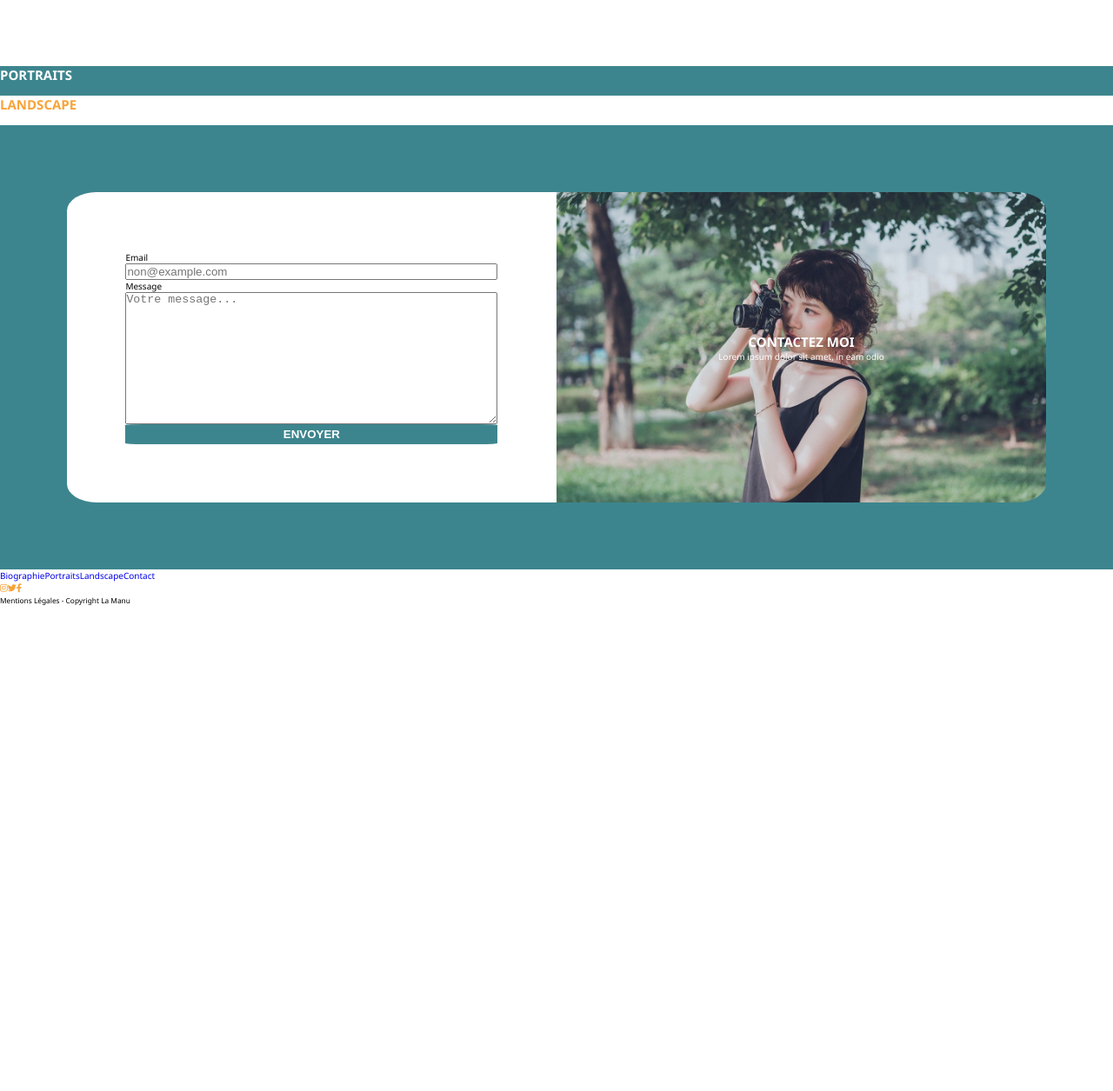
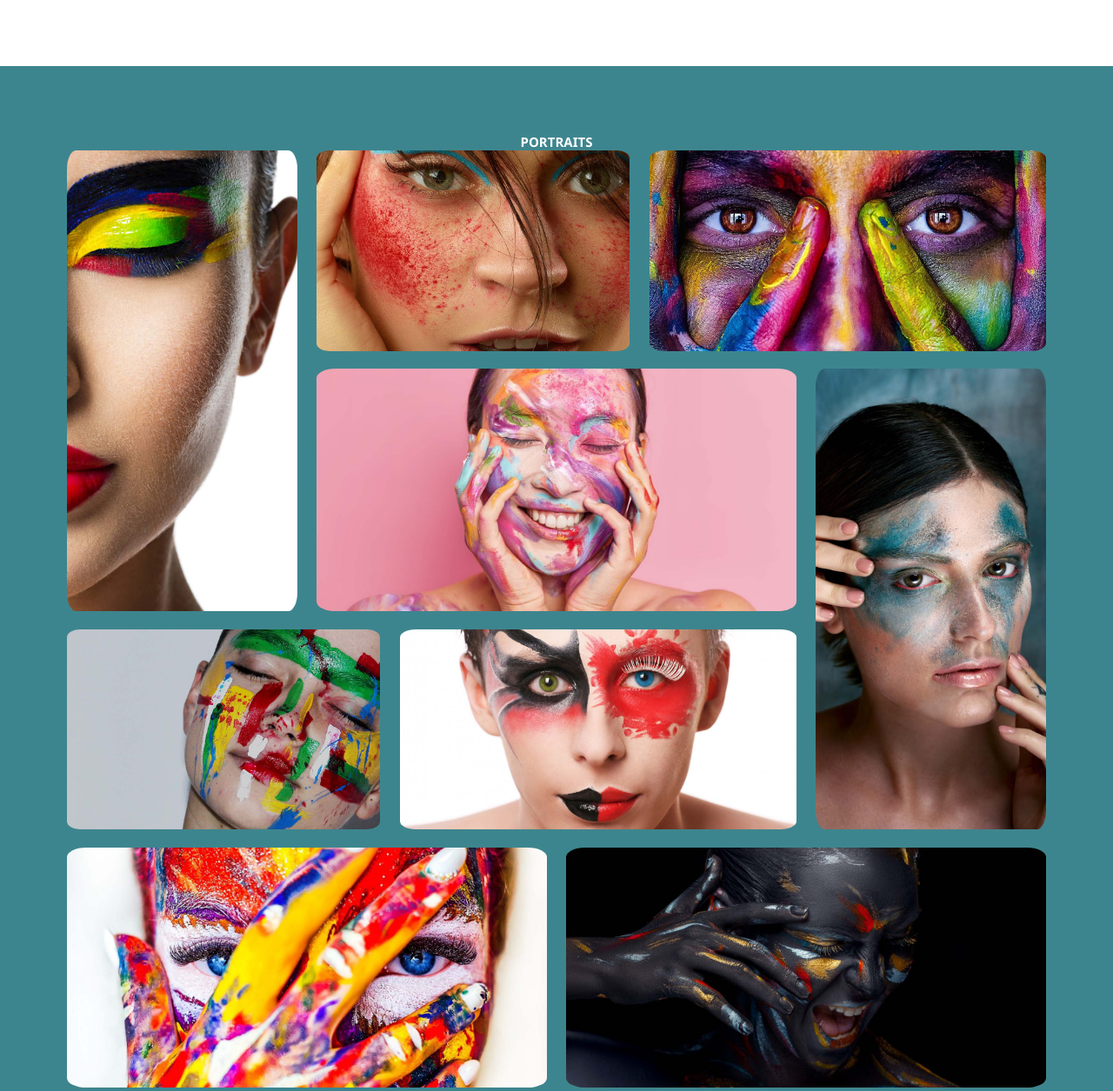
Before and after one commit to alicia-88/SmallProject, a plain HTML site: page ArietteDeschampsPhotographe/index.html in a window 1280 px wide. Shown: the part 1247-2502 px from the top of the page at 87% size. Before the commit the page ends 1944 px from the top, so only its background shows below. Drawn offline with Linux system fonts and the light colour scheme.

Commit message:
add grid portraits photograph

```diff
--- a/ArietteDeschampsPhotographe/index.html
+++ b/ArietteDeschampsPhotographe/index.html
@@ -75,22 +75,22 @@
 
     <section id="portraits" class="blue">
         <h2 class="white">Portraits</h2>
-        <div class="grid">
-            <img src="" alt="">
-            <img src="" alt="">
-            <img src="" alt="">
-            <img src="" alt="">
-            <img src="" alt="">
-            <img src="" alt="">
-            <img src="" alt="">
-            <img src="" alt="">
-            <img src="" alt="">
+        <div class="grid-container-1">
+            <img src="public/assets/img/portraits/portrait1.jpg" alt="" class="portrait1">
+            <img src="public/assets/img/portraits/portrait2.jpg" alt="" class="portrait2">
+            <img src="public/assets/img/portraits/portrait3.jpg" alt="" class="portrait3">
+            <img src="public/assets/img/portraits/portrait4.jpg" alt="" class="portrait4">
+            <img src="public/assets/img/portraits/portrait5.jpg" alt="" class="portrait5">
+            <img src="public/assets/img/portraits/portrait6.jpg" alt="" class="portrait6">
+            <img src="public/assets/img/portraits/portrait7.jpg" alt="" class="portrait7">
+            <img src="public/assets/img/portraits/portrait8.jpg" alt="" class="portrait8">
+            <img src="public/assets/img/portraits/portrait9.jpg" alt="" class="portrait9">
         </div>
     </section>
 
     <section id="landscape">
         <h2 class="orange">Landscape</h2>
-        <div class="grid">
+        <div class="grid-container-2">
             <img src="" alt="">
             <img src="" alt="">
             <img src="" alt="">
--- a/ArietteDeschampsPhotographe/public/assets/css/style.css
+++ b/ArietteDeschampsPhotographe/public/assets/css/style.css
@@ -101,3 +101,49 @@ button {
     align-items: flex-start;
 }
 ul {display: flex;}
+#portraits{
+    display: flex;
+    flex-direction: column;
+    padding: 6%;
+    align-items: center;
+}
+.grid-container-1{
+    display: grid;
+    gap: 2%;
+    width: 100%;
+    /* padding-bottom: 3%;  */
+}
+.grid-container-1 img{
+    width: 100%;
+    height: 100%;
+    border-radius: 4%;
+    object-fit: cover;
+}
+.portrait1{
+    grid-area: 1/ 8 / 3/ 13;
+
+}
+.portrait2{
+    grid-area: 7/1/9/7;
+}
+.portrait3{
+    grid-area: 5/5/7/10;
+}
+.portrait4{
+    grid-area: 7/7/9/13;
+}
+.portrait5{
+    grid-area: 3/10/7/13;
+}
+.portrait6{
+    grid-area: 3/4/5/10;
+}
+.portrait7{
+    grid-area: 1/4/3/8;
+}
+.portrait8{
+    grid-area: 1/1/5/4;
+}
+.portrait9{
+    grid-area: 5/1/7/5;
+}
```
